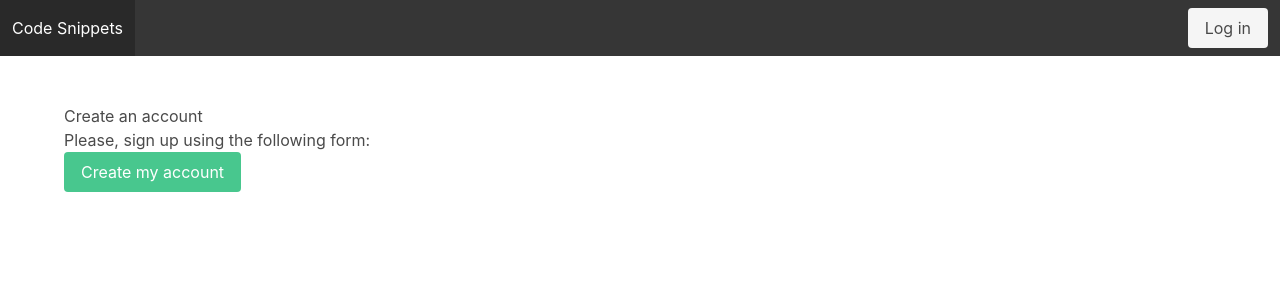
After one commit to raj3k/code_snip, a Django app: template account/templates/account/register.html in a window 1280 px wide. The commit adds this page. Shown: the top 300 px of the page. Run offline with Django 3.2, Linux system fonts and the light colour scheme; the template is opened without the code that fills it, so the values that code supplies are empty; some libraries are stand-ins or nearby versions.

Commit message:
implemented register feature

```diff
--- /dev/null
+++ b/account/templates/account/register.html
@@ -0,0 +1,34 @@
+{% extends "base.html" %}
+{% load widget_tweaks %}
+{% block title %}Create an account{% endblock %}
+{% block content %}
+    <h1>Create an account</h1>
+    <p>Please, sign up using the following form:</p>
+
+    <form method="post">
+        <div class="columns">
+            <div class="column is-one-quarter">
+            {% csrf_token %}
+            {% for field in user_form %}
+                <div class="field">
+                {{ field.label_tag }}
+                    <p class="control">
+                    {% for error in field.errors %}
+                        {{ error }}
+                    {% endfor %}
+                    {{ field|add_class:'input' }}
+                    </p>
+                    {% if field.help_text %}
+                        <p class="help">{{ field.help_text|safe }}</p>
+                    {% endif %}
+                </div>
+            {% endfor %}
+                <div class="field">
+                    <p class="control">
+                        <input type="submit" value="Create my account" class="button is-success">
+                    </p>
+                </div>
+            </div>
+        </div>
+    </form>
+{% endblock %}
--- a/account/templates/registration/login.html
+++ b/account/templates/registration/login.html
@@ -11,7 +11,10 @@
     </div>
 </article>
 {% else %}
-    <p>Please, use the following form to log-in:</p>
+<p>
+    Please, use the following form to log-in.
+    If you don't have an account <a href="{% url "register" %}">register here</a>.
+</p>
 {% endif %}
 <form method="post" action="{% url 'login' %}">
     <div class="columns">
--- a/account/urls.py
+++ b/account/urls.py
@@ -5,4 +5,5 @@ from . import views
 urlpatterns = [
     path('', include('django.contrib.auth.urls')),
     path('', views.dashboard, name='dashboard'),
+    path('register/', views.register, name='register'),
 ]
```
Also changed, not shown: account/forms.py (added, +17 -0 lines), account/templates/account/register_done.html (added, +9 -0 lines), account/views.py (+16 -0 lines). Lines whose indentation alone changed are shown as unchanged.
